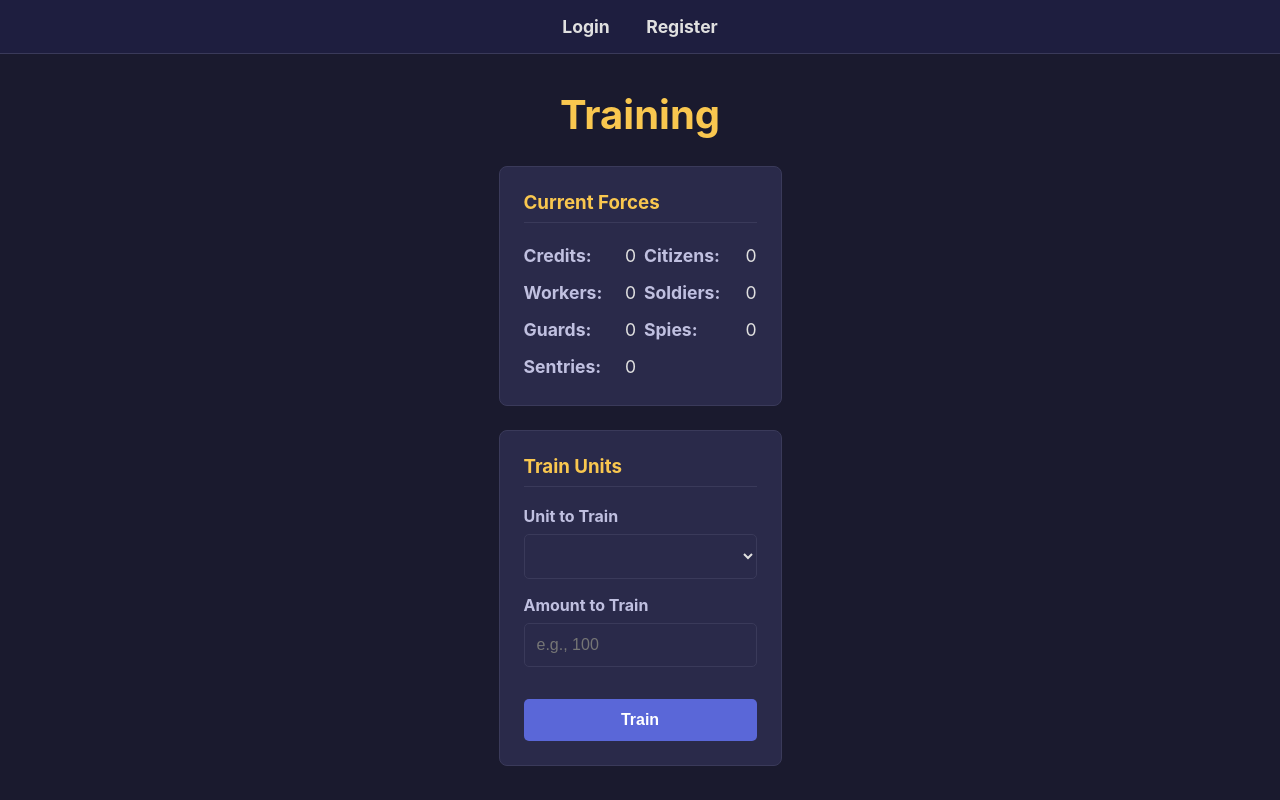
After one commit to mungus451/starlight_v2, a PHP site: template views/training/show.php in a window 1280 px wide. The commit adds this page. Run offline with PHP 8.4, Linux system fonts and the light colour scheme; the template is opened without the code that fills it, so the values that code supplies are empty.

Commit message:
added training slice

```diff
--- a/views/layouts/main.php
+++ b/views/layouts/main.php
@@ -3,6 +3,7 @@
 <head>
     <meta charset="UTF-8">
     <meta name="viewport" content="width=device-width, initial-scale=1.0">
+    <!-- The $title variable can be passed from the controller -->
     <title><?= $title ?? 'StarlightDominion' ?></title>
     <style>
         body {
@@ -16,7 +17,7 @@
             padding-top: 80px; /* Space for the nav */
         }
 
-        /* --- NEW: Navigation Styles --- */
+        /* --- Navigation Styles --- */
         nav {
             background: #1e1e3f;
             border-bottom: 1px solid #3a3a5a;
@@ -77,7 +78,8 @@
         .form-group input[type="email"],
         .form-group input[type="password"],
         .form-group input[type="text"],
-        .form-group input[type="number"] {
+        .form-group input[type="number"],
+        .form-group select {
             padding: 0.75rem;
             border-radius: 5px;
             border: 1px solid #3a3a5a;
@@ -132,10 +134,12 @@
 </head>
 <body>
 
+    <!-- --- UPDATED: Navigation Bar --- -->
     <nav>
         <?php if ($session->has('user_id')): ?>
             <a href="/dashboard">Dashboard</a>
             <a href="/bank">Bank</a>
+            <a href="/training">Training</a>
             <a href="/logout">Logout</a>
         <?php else: ?>
             <a href="/login">Login</a>
@@ -143,7 +147,8 @@
         <?php endif; ?>
     </nav>
 
-    <div class="container">
+    <div classs="container">
+        <!-- Render Flash Messages -->
         <?php $error = $session->getFlash('error'); ?>
         <?php if ($error): ?>
             <div class="flash flash-error"><?= htmlspecialchars($error) ?></div>
@@ -154,6 +159,7 @@
             <div class="flash flash-success"><?= htmlspecialchars($success) ?></div>
         <?php endif; ?>
 
+        <!-- This is where our page content (login, dashboard, bank) will be injected -->
         <?= $content ?>
     </div>
 </body>
--- /dev/null
+++ b/views/training/show.php
@@ -0,0 +1,93 @@
+<style>
+    .training-container {
+        width: 100%;
+        max-width: 800px;
+        text-align: left;
+    }
+    .training-container h1 {
+        text-align: center;
+    }
+    .data-card {
+        background: #2a2a4a;
+        border: 1px solid #3a3a5a;
+        border-radius: 8px;
+        padding: 1.5rem;
+        margin-bottom: 1.5rem;
+    }
+    .data-card h3 {
+        color: #f9c74f;
+        margin-top: 0;
+        border-bottom: 1px solid #3a3a5a;
+        padding-bottom: 0.5rem;
+    }
+    .data-card ul {
+        list-style: none;
+        padding-left: 0;
+        margin: 0;
+        display: grid;
+        grid-template-columns: 1fr 1fr; /* 2-column layout */
+        gap: 0.5rem;
+    }
+    .data-card li {
+        font-size: 1.1rem;
+        color: #e0e0e0;
+        padding: 0.25rem 0;
+        display: flex;
+        justify-content: space-between;
+    }
+    .data-card li span:first-child {
+        font-weight: bold;
+        color: #c0c0e0;
+    }
+    .form-group select {
+        padding: 0.75rem;
+        border-radius: 5px;
+        border: 1px solid #3a3a5a;
+        background: #2a2a4a;
+        color: #e0e0e0;
+        font-size: 1rem;
+    }
+</style>
+
+<div class="training-container">
+    <h1>Training</h1>
+
+    <div class="data-card">
+        <h3>Current Forces</h3>
+        <ul>
+            <li><span>Credits:</span> <span><?= number_format($resources->credits) ?></span></li>
+            <li><span>Citizens:</span> <span><?= number_format($resources->untrained_citizens) ?></span></li>
+            <li><span>Workers:</span> <span><?= number_format($resources->workers) ?></span></li>
+            <li><span>Soldiers:</span> <span><?= number_format($resources->soldiers) ?></span></li>
+            <li><span>Guards:</span> <span><?= number_format($resources->guards) ?></span></li>
+            <li><span>Spies:</span> <span><?= number_format($resources->spies) ?></span></li>
+            <li><span>Sentries:</span> <span><?= number_format($resources->sentries) ?></span></li>
+        </ul>
+    </div>
+
+    <div class="data-card">
+        <h3>Train Units</h3>
+        <form action="/training/train" method="POST">
+            <input type="hidden" name="csrf_token" value="<?= htmlspecialchars($csrf_token ?? '') ?>">
+
+            <div class="form-group">
+                <label for="unit_type">Unit to Train</label>
+                <select name="unit_type" id="unit_type">
+                    <?php foreach ($costs as $unit => $cost): ?>
+                        <option value="<?= htmlspecialchars($unit) ?>">
+                            <?= htmlspecialchars(ucfirst($unit)) ?>
+                            (Cost: <?= number_format($cost['credits']) ?> C, <?= $cost['citizens'] ?> Cit)
+                        </option>
+                    <?php endforeach; ?>
+                </select>
+            </div>
+
+            <div class="form-group">
+                <label for="amount">Amount to Train</label>
+                <input type="number" name="amount" id="amount" min="1" placeholder="e.g., 100" required>
+            </div>
+
+            <button type="submit" class="btn-submit">Train</button>
+        </form>
+    </div>
+</div>
```
Also changed, not shown: app/Controllers/TrainingController.php (added, +57 -0 lines), app/Core/Config.php (added, +60 -0 lines), app/Models/Repositories/ResourceRepository.php (+41 -1 lines), app/Models/Services/TrainingService.php (added, +135 -0 lines), config/game_balance.php (added, +23 -0 lines), public/index.php (+11 -5 lines).
